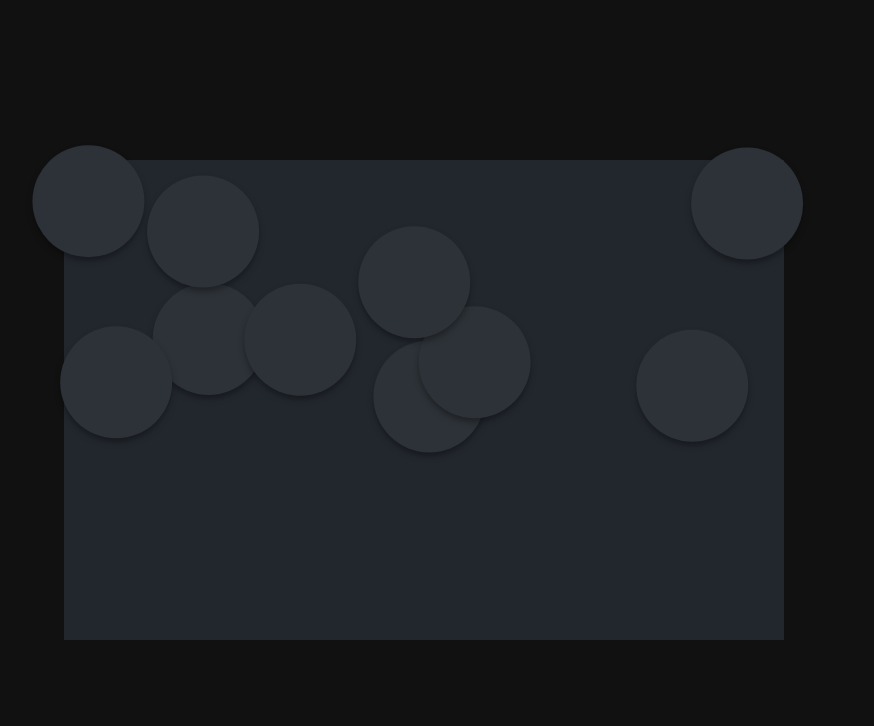
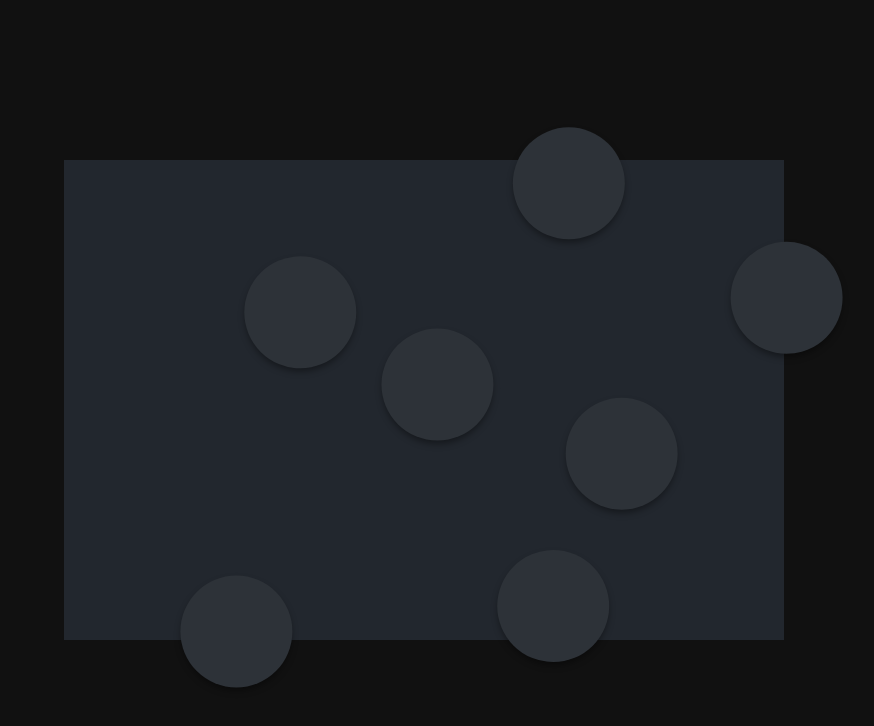
Before and after one commit to gauthierm/git-tutorial, a React (Create React App) app: page / in a window 1280 px wide. Shown: the top 726 px of the page, without its empty margins (216-1090 px from the left). Built offline with nearby package versions, Linux system fonts and the light colour scheme.

Commit message:
Add some logic to prevent colliding balls

```diff
--- a/src/App.js
+++ b/src/App.js
@@ -8,25 +8,56 @@ const field = {
   height: 480,
 };
 
-const numBalls = 10;
+const numBalls = 7;
 const moveDelay = 5000;
+const ballSize = 200;
+const ballDistance = 0.75;
+
+function getDistance(x1, y1, x2, y2) {
+  const xDelta = x1 - x2;
+  const yDelta = y1 - y2;
+  return Math.sqrt((xDelta * xDelta) + (yDelta * yDelta));
+}
+
+function getMinDistance(positions, coords) {
+  return positions.reduce((sum, value) => {
+    const distance = getDistance(coords.x, coords.y, value.x, value.y);
+    return Math.min(sum, distance);
+  }, field.width + field.height);
+}
+
+function getRandomCoords() {
+  return {
+    x: Math.random() * field.width,
+    y: Math.random() * field.height,
+  };
+}
+
+function getNewCoords(positions, minDistance) {
+  let coords = getRandomCoords();
+  while (getMinDistance(positions, coords) < minDistance) {
+    coords = getRandomCoords();
+  }
+  return coords;
+}
 
 class App extends Component {
   constructor(props) {
     super(props);
-
+    const initialPositons = [];
+    const nextPositions = [];
     this.state = {
-      balls: Array.from(new Array(numBalls), (x, i) => ({
-        id: i,
-        initialPositon: {
-          x: Math.random() * field.width,
-          y: Math.random() * field.height,
-        },
-        nextPosition: {
-          x: Math.random() * field.width,
-          y: Math.random() * field.height,
-        },
-      })),
+      balls: Array.from(new Array(numBalls), (x, i) => {
+        const initialCoords = getNewCoords(initialPositons, ballSize * ballDistance);
+        const nextCoords = getNewCoords(nextPositions, ballSize * ballDistance);
+        initialPositons.push(initialCoords);
+        nextPositions.push(nextCoords);
+        return {
+          id: i,
+          initialPositon: initialCoords,
+          nextPosition: nextCoords,
+        };
+      }),
     };
 
     this.updateBalls = this.updateBalls.bind(this);
@@ -36,11 +67,14 @@ class App extends Component {
   updateBalls() {
     this.setState((oldState) => {
       const { balls } = oldState;
+      const positions = [];
 
       balls.forEach((ball) => {
         const mutatedBall = ball;
-        mutatedBall.nextPosition.x = Math.random() * field.width;
-        mutatedBall.nextPosition.y = Math.random() * field.height;
+        const newCoords = getNewCoords(positions, ballSize * ballDistance);
+        positions.push(newCoords);
+        mutatedBall.nextPosition.x = newCoords.x;
+        mutatedBall.nextPosition.y = newCoords.y;
       });
 
       return {
--- a/src/Ball.js
+++ b/src/Ball.js
@@ -3,7 +3,7 @@ import PropTypes from 'prop-types';
 
 import { Motion, spring } from 'react-motion';
 
-const springParams = { stiffness: 120, damping: 7 };
+const springParams = { stiffness: 220, damping: 14 };
 
 export default function Ball(props) {
   const { ball } = props;
```
